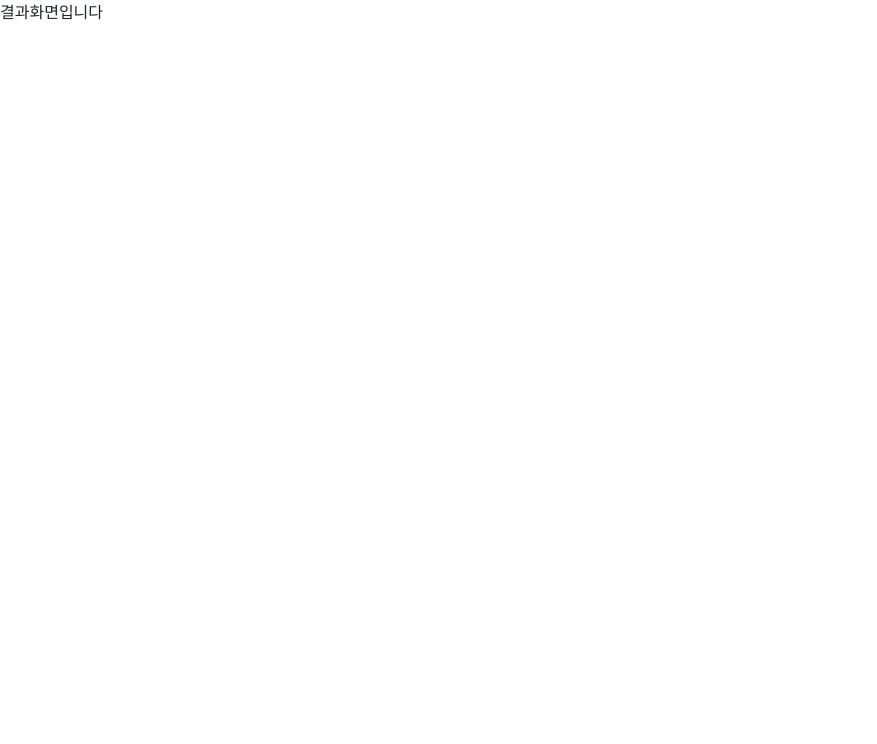
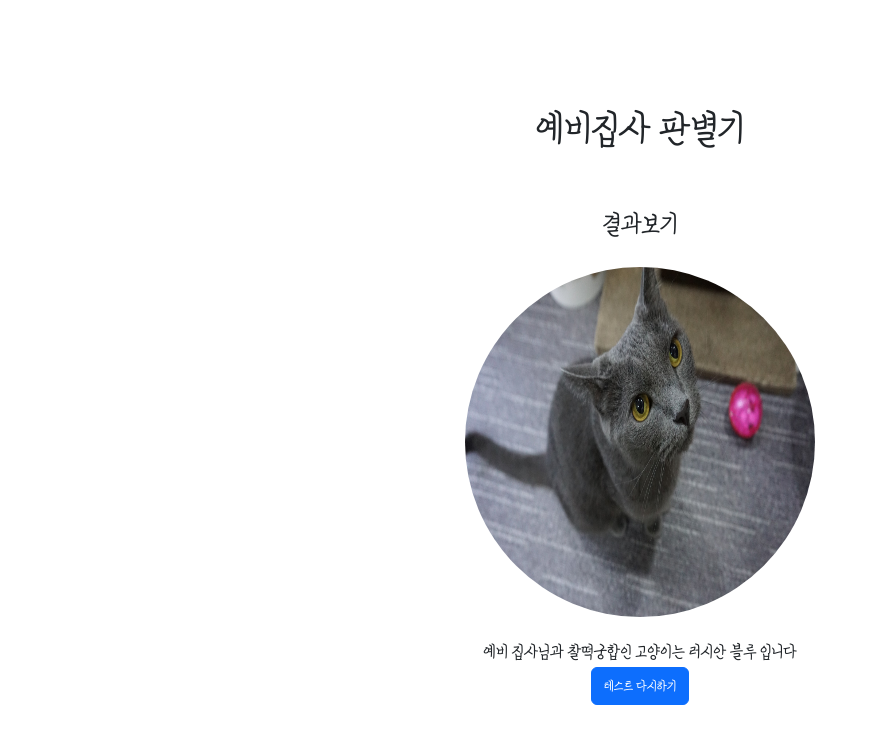
Before and after one commit to sunY1129/catmbtl, a React (Create React App) app: page /result in a window 1280 px wide. Shown: the top 744 px of the page, without its empty margins (0-877 px from the left). Built offline with nearby package versions, Linux system fonts and the light colour scheme.

Commit message:
add result page

```diff
--- a/src/pages/Result.js
+++ b/src/pages/Result.js
@@ -1,7 +1,51 @@
 import React from 'react';
+import styled from 'styled-components'
+//import catImage from '../asset/cat_image.jpg'
+import Button from 'react-bootstrap/Button'
+import { ResultData } from '../asset/data/resultdata'
+import { useNavigate } from 'react-router-dom'
 
 const Result = () =>{
-  return (<div>결과화면입니다</div>)
+  const navigate = useNavigate()
+  return (
+    <Wrapper className='App'>
+      <Header>
+        예비집사 판별기
+      </Header>
+      <Title>결과보기</Title>
+      <LogoImage>
+        <img src={ResultData[0].image} className='rounded-circle' width={350} height={350} />
+      </LogoImage>
+      <Desc>예비 집사님과 찰떡궁합인 고양이는 {ResultData[0].name} 입니다</Desc>
+      <Button onClick={()=>navigate('/')}>테스트 다시하기</Button>
+    </Wrapper>
+  )
 }
 
 export default Result;
+
+const Wrapper = styled.div`
+  height:100vh;
+  display: flex;
+  justify-content: center;
+  flex-direction: column;
+  align-items: center;
+`
+
+const Header = styled.div`
+  font-size: 45px;
+`
+
+const Title = styled.div`
+  font-size: 30px;
+  margin-top: 40px;
+`
+
+const LogoImage = styled.div`
+  margin-top: 20px;
+`
+
+const Desc = styled.div`
+  font-size: 20px;
+  margin-top: 20px;
+`
```
